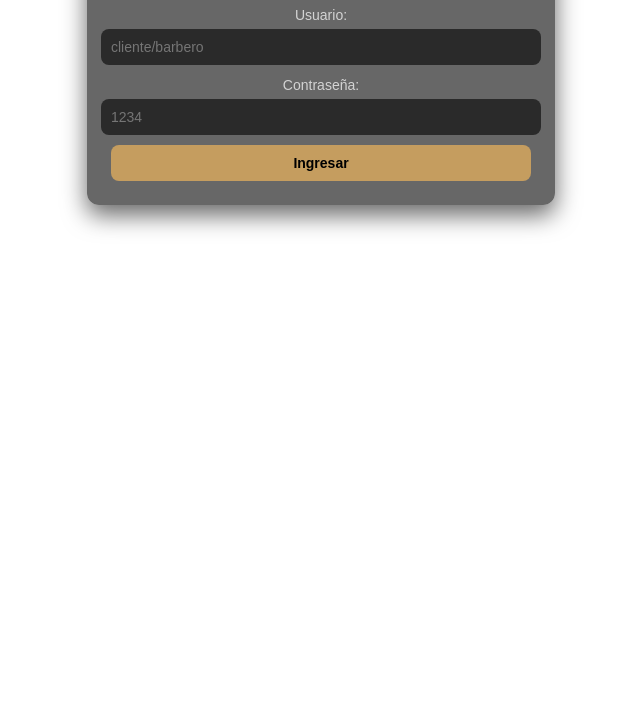
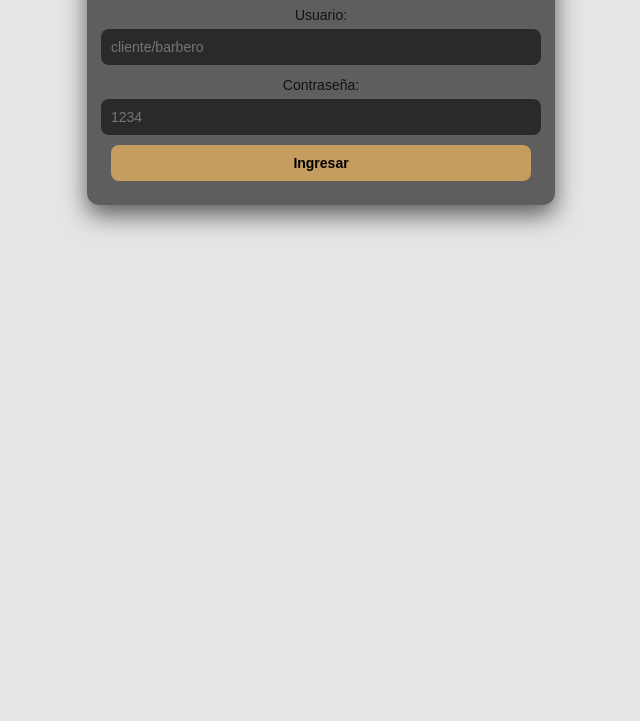
Before and after one commit to brianesteves22/labarberiadeJONEs.2024.github.io, a plain HTML site: page index.html in a window 1280 px wide. Shown: the part 115-836 px from the top of the page, without its empty margins (319-959 px from the left). Drawn offline with Linux system fonts and the light colour scheme.

Commit message:
Update index.html

```diff
--- a/index.html
+++ b/index.html
@@ -10,15 +10,13 @@
 <style>
   body {
     font-family: Arial, Helvetica, sans-serif;
-    background: url(png) no-repeat center center fixed;
-    background-size: cover;
-    color: #D3D3D3;
-    display: flex;
-    flex-direction: column;
-    align-items: center;
-    min-height: 100vh;
-    padding: 10px;
-  }
+  background: #e5e5e5; /* gris claro */
+  color: #111;
+  display: flex;
+  flex-direction: column;
+  align-items: center;
+  min-height: 100vh;
+  padding: 10px;
 
   a { color: #c59d5f; text-decoration: none; margin-bottom: 10px; font-weight: bold; font-size: 18px; }
   .iconos { margin-bottom: 15px; font-size: 28px; }
```
